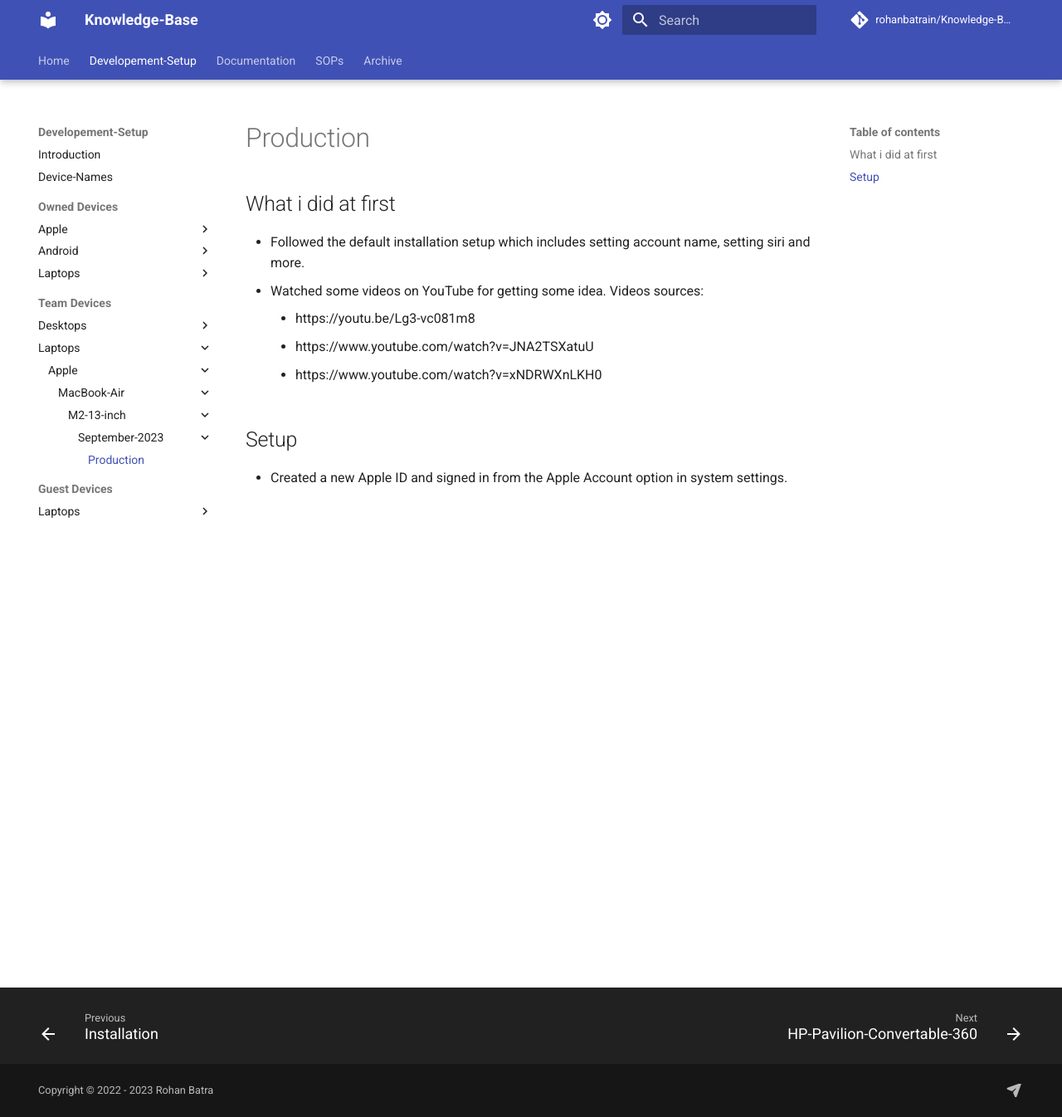
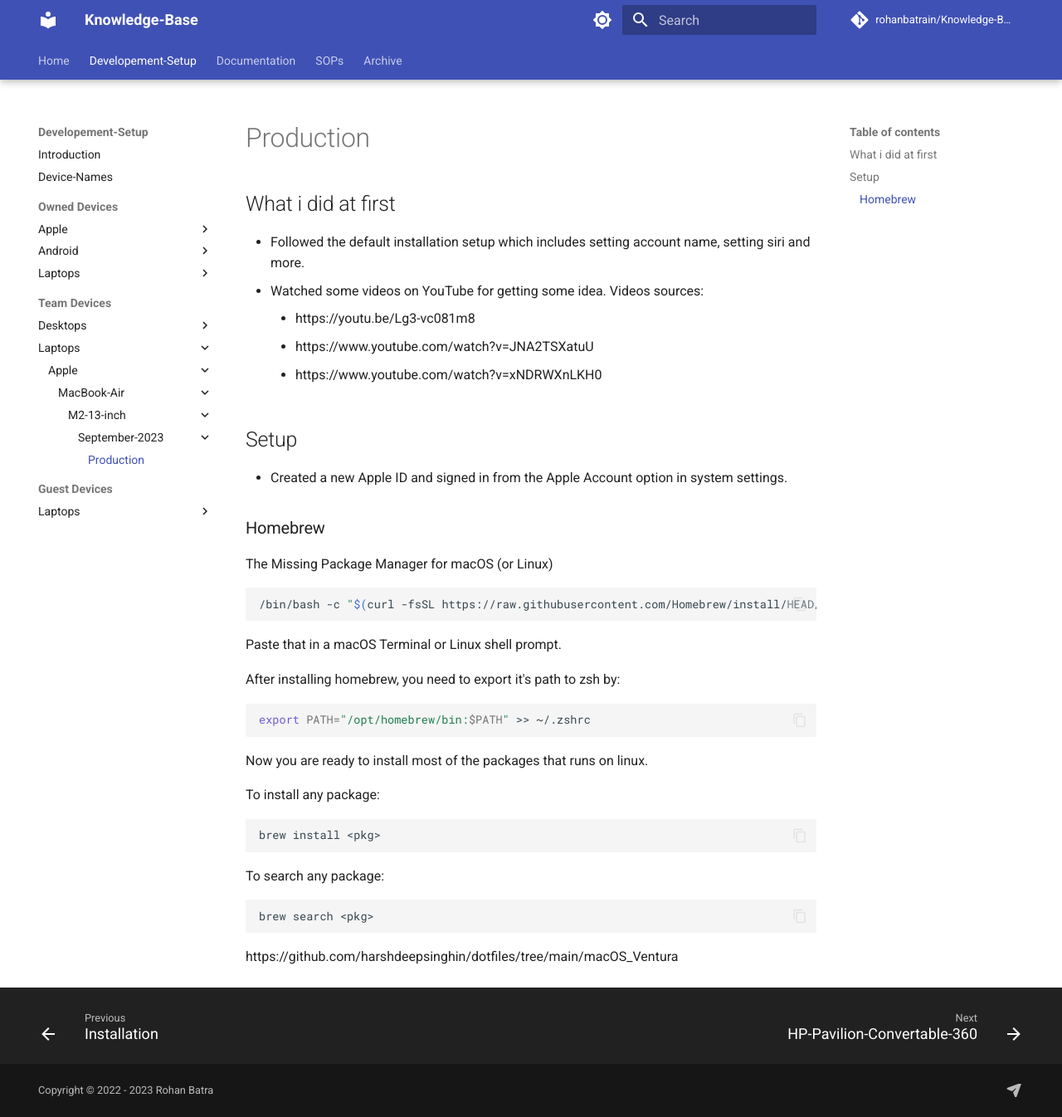
Before and after one commit to rohanbatrain/knowledge-base, an MkDocs documentation site: the page built from docs/Developement-Setup/Team-Devices/Laptops/Apple/MacBook-Air/M2-13-inch/2023/September/Production.md, in a window 1280 px wide and 1346 px high. Shown: the whole window at 83% size. Built offline with MkDocs 1.6.1 and Material for MkDocs 9.7.7, drawn with Linux system fonts in a browser that asks for light colours; nearby versions of some CDN libraries; library files that are not in the unit come from our copies; comment, search, counter and statistics services are not loaded.

Commit message:
homebrew setup added to Production.md

````diff
--- a/docs/Developement-Setup/Team-Devices/Laptops/Apple/MacBook-Air/M2-13-inch/2023/September/Production.md
+++ b/docs/Developement-Setup/Team-Devices/Laptops/Apple/MacBook-Air/M2-13-inch/2023/September/Production.md
@@ -7,3 +7,35 @@
 
 ## Setup
 - Created a new Apple ID and signed in from the Apple Account option in system settings.
+
+### Homebrew
+
+The Missing Package Manager for macOS (or Linux)
+
+
+```bash
+/bin/bash -c "$(curl -fsSL https://raw.githubusercontent.com/Homebrew/install/HEAD/install.sh)"
+```
+
+Paste that in a macOS Terminal or Linux shell prompt.
+
+After installing homebrew, you need to export it's path to zsh by:
+
+```bash
+export PATH="/opt/homebrew/bin:$PATH" >> ~/.zshrc
+```
+
+Now you are ready to install most of the packages that runs on linux.
+
+To install any package:
+
+```bash
+brew install <pkg>
+```
+
+To search any package:
+
+```bash
+brew search <pkg>
+```
+https://github.com/harshdeepsinghin/dotfiles/tree/main/macOS_Ventura
````
Also changed, not shown: docs/Developement-Setup/Introduction.md (+1 -1 lines).
